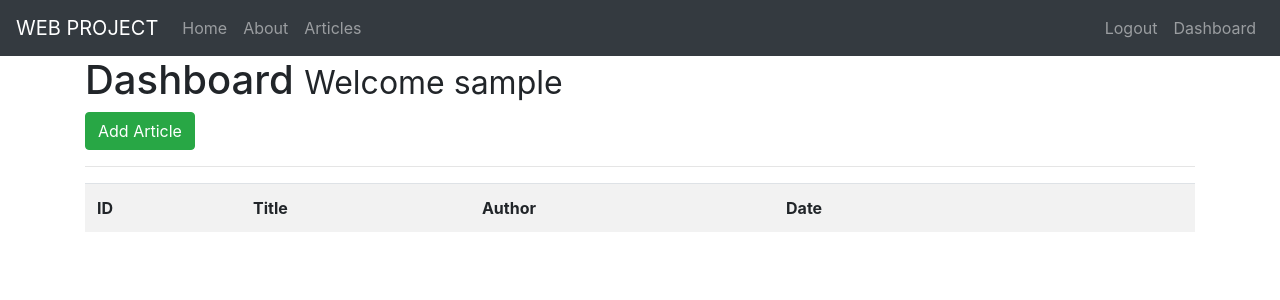
After one commit to NerazimPraetor/Web-Project-, a Flask app: page /dashboard in a window 1280 px wide. The commit adds this page. Shown: the top 300 px of the page. Run offline with Flask 2, Linux system fonts and the light colour scheme; the visitor is signed in with stand-in values (Sample User, id 1); lists and menus that the app fills with data are empty; some libraries are stand-ins or nearby versions.

Commit message:
all the log in register and ACL stuff is working

```diff
--- a/app.py
+++ b/app.py
@@ -3,6 +3,7 @@ from data import Articles
 from flask_mysqldb import MySQL
 from wtforms import Form, StringField, TextAreaField, PasswordField, validators
 from passlib.hash import sha256_crypt
+from functools import wraps
 
 
 app = Flask(__name__)
@@ -73,9 +74,68 @@ def register():
         return redirect(url_for('login'))
     return render_template('register.html', form=form)
 
+# User login
+@app.route('/login', methods=['GET', 'POST'])
+def login():
+    if request.method == 'POST':
+        # Get Form Fields
+        username = request.form['username']
+        password_candidate = request.form['password']
 
+        # Create cursor
+        cur = mysql.connection.cursor()
 
+        # Get user by username
+        result = cur.execute("SELECT * FROM users WHERE username = %s", [username])
 
+        if result > 0:
+            # Get stored hash
+            data = cur.fetchone()
+            password = data['password']
+
+            # Compare Passwords
+            if sha256_crypt.verify(password_candidate, password):
+                app.logger.info('PASSWORD MATCHED')
+                # Passed
+                session['logged_in'] = True
+                session['username'] = username
+
+                flash('You are now logged in', 'success')
+                return redirect(url_for('dashboard'))
+            else:
+                error = 'Invalid login'
+                app.logger.info('PASSWORD NOT MATCHED')
+                return render_template('login.html', error=error)
+            # Close connection
+            cur.close()
+        else:
+            error = 'Username not found'
+            return render_template('login.html', error=error)
+
+    return render_template('login.html')
+
+# Check if user logged in
+def is_logged_in(f):
+    @wraps(f)
+    def wrap(*args, **kwargs):
+        if 'logged_in' in session:
+            return f(*args, **kwargs)
+        else:
+            flash('Unauthorized, Please login', 'danger')
+            return redirect(url_for('login'))
+    return wrap
+
+# Logout
+@app.route('/logout')
+def logout():
+    session.clear()
+    flash('You are now logged out', 'success')
+    return redirect(url_for('login'))
+
+@app.route('/dashboard')
+@is_logged_in
+def dashboard():
+    return render_template('dashboard.html')
 
 
 if __name__ == '__main__':
--- /dev/null
+++ b/templates/dashboard.html
@@ -0,0 +1,32 @@
+{% extends 'layout.html' %}
+
+{% block body %}
+  <h1>Dashboard <small> Welcome {{session.username}}</small></h1>
+  <a class="btn btn-success" href="/add_article"> Add Article</a>
+  <hr>
+  <table class="table table-striped">
+    <tr>
+      <th>ID</th>
+      <th>Title</th>
+      <th>Author</th>
+      <th>Date</th>
+      <th></th>
+      <th></th>
+    </tr>
+    {% for article in articles %}
+      <tr>
+        <td>{{article.id}}</td>
+        <td>{{article.title}}</td>
+        <td>{{article.author}}</td>
+        <td>{{article.create_date}}</td>
+        <td><a href="edit_article/{{article.id}}" class="btn btn-default pull-right">Edit</a></td>
+        <td>
+          <form action="{{url_for('delete_article', id=article.id)}}" method="post">
+            <input type="hidden" name="_method" value="DELETE">
+            <input type="submit" value="Delete" class="btn btn-danger">
+          </form>
+        </td>
+      </tr>
+    {% endfor %}
+  </table>
+{% endblock %}
--- a/templates/includes/_navbar.html
+++ b/templates/includes/_navbar.html
@@ -18,10 +18,22 @@
     </ul>
 
     <ul class="navbar-nav navbar-right">
-        <li class="nav-item ">
+      {% if session.logged_in %}
+      <li class="nav-item ">
+        <a class="nav-link" href="/logout">Logout </a>
+      </li>
+      <li class="nav-item ">
+          <a class="nav-link" href="/dashboard">Dashboard </a>
+        </li>
+      {% else %}
+      <li class="nav-item ">
+        <a class="nav-link" href="/login">Login </a>
+      </li>
+      <li class="nav-item ">
           <a class="nav-link" href="/register">Register </a>
         </li>
-      </ul>
+      {% endif %}
+    </ul>
     <!-- <form class="form-inline my-2 my-lg-0">
       <input class="form-control mr-sm-2" type="text" placeholder="Search" aria-label="Search">
       <button class="btn btn-secondary my-2 my-sm-0" type="submit">Search</button>
```
Also changed, not shown: templates/login.html (added, +16 -0 lines).
